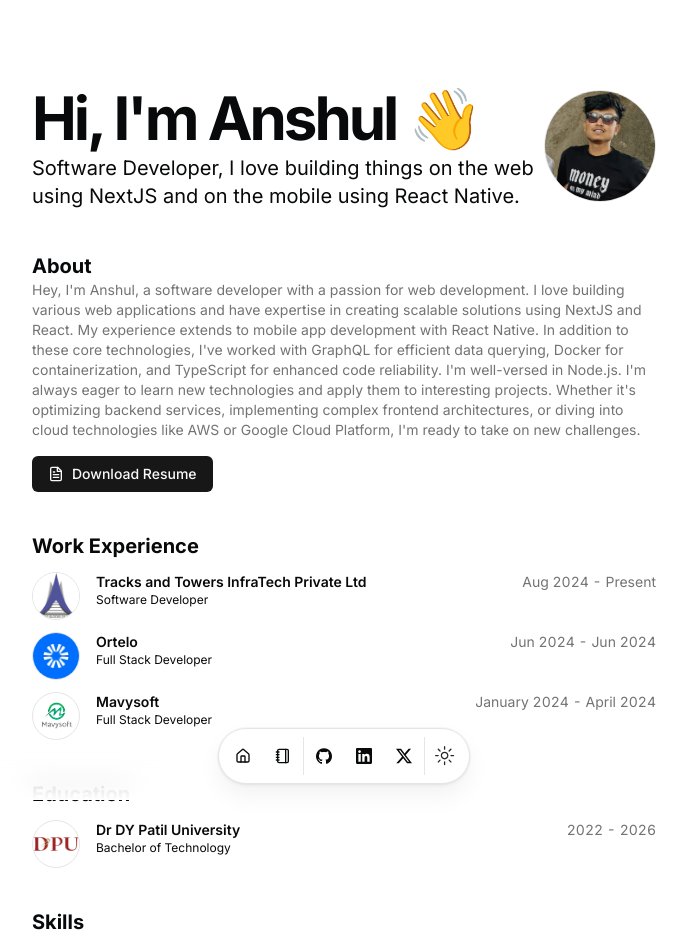
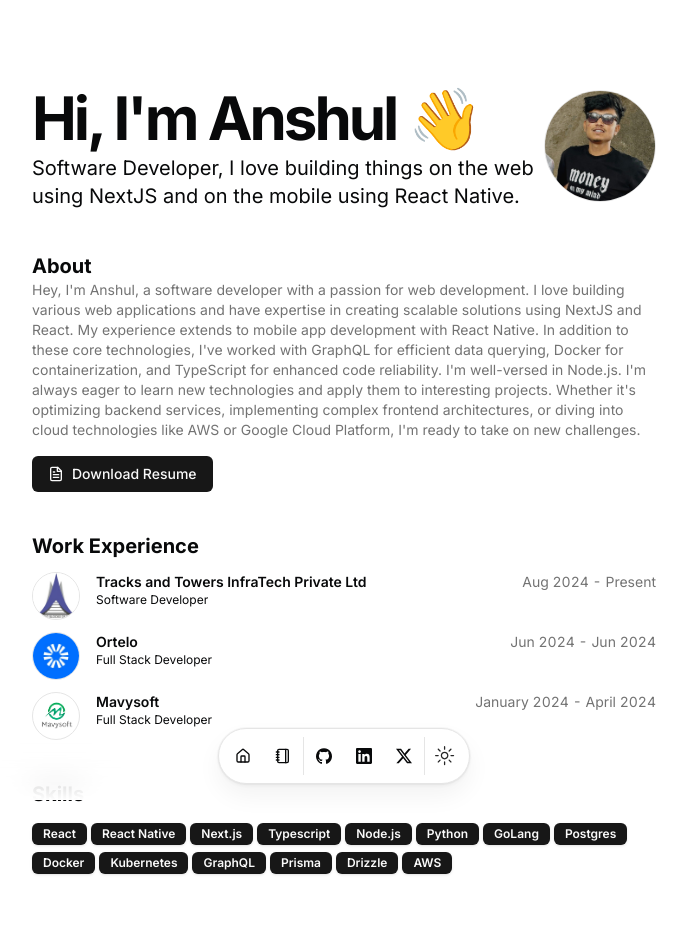
Before and after one commit to AnshulKahar2729/anshul-portofolio, a Next.js app: page / in a window 1280 px wide. Shown: the top 949 px of the page, without its empty margins (296-983 px from the left). Built offline with nearby package versions, Linux system fonts and the light colour scheme.

Commit message:
Remove LICENSE file and refactor components for improved styling and structure

```diff
--- a/src/app/page.tsx
+++ b/src/app/page.tsx
@@ -1,4 +1,3 @@
-import { HackathonCard } from "@/components/hackathon-card";
 import BlurFade from "@/components/magicui/blur-fade";
 import BlurFadeText from "@/components/magicui/blur-fade-text";
 import { ProjectCard } from "@/components/project-card";
@@ -91,7 +90,7 @@
           ))}
         </div>
       </section>
-      <section id="education">
+      {/* <section id="education">
         <div className="flex min-h-0 flex-col gap-y-3">
           <BlurFade delay={BLUR_FADE_DELAY * 7}>
             <h2 className="text-xl font-bold">Education</h2>
@@ -113,7 +112,7 @@
             </BlurFade>
           ))}
         </div>
-      </section>
+      </section> */}
       <section id="skills">
         <div className="flex min-h-0 flex-col gap-y-3">
           <BlurFade delay={BLUR_FADE_DELAY * 9}>
@@ -121,8 +120,16 @@
           </BlurFade>
           <div className="flex flex-wrap gap-1">
             {DATA.skills.map((skill, id) => (
-              <BlurFade key={skill} delay={BLUR_FADE_DELAY * 10 + id * 0.05}>
-                <Badge key={skill}>{skill}</Badge>
+              <BlurFade
+                key={skill}
+                delay={BLUR_FADE_DELAY * 10 + id * 0.05}
+              >
+                <Badge
+                  key={skill}
+                  className="cursor-default transform transition-all duration-300 hover:scale-110 hover:rotate-1"
+                >
+                  {skill}
+                </Badge>
               </BlurFade>
             ))}
           </div>
--- a/src/components/project-card.tsx
+++ b/src/components/project-card.tsx
@@ -1,3 +1,5 @@
+"use client";
+
 import { Badge } from "@/components/ui/badge";
 import {
   Card,
@@ -41,6 +43,7 @@
   className,
 }: Props) {
   return (
+    <div className="transform transition-all duration-300 hover:-translate-y-2">
       <Card
         className={
           "flex flex-col overflow-hidden border hover:shadow-lg transition-all duration-300 ease-out h-full"
@@ -112,5 +115,6 @@
           )}
         </CardFooter>
       </Card>
+    </div>
   );
 }
--- a/src/components/resume-card.tsx
+++ b/src/components/resume-card.tsx
@@ -4,7 +4,6 @@
 import { Badge } from "@/components/ui/badge";
 import { Card, CardHeader } from "@/components/ui/card";
 import { cn } from "@/lib/utils";
-import { motion } from "framer-motion";
 import { ChevronRightIcon } from "lucide-react";
 import Link from "next/link";
 import React from "react";
@@ -44,6 +43,7 @@
       className="block cursor-pointer"
       onClick={handleClick}
     >
+      <div className="transform transition-all duration-300 hover:translate-x-2">
         <Card className="flex">
           <div className="flex-none">
             <Avatar className="border size-12 m-auto bg-muted-background dark:bg-foreground">
@@ -87,24 +87,17 @@
               {subtitle && <div className="font-sans text-xs">{subtitle}</div>}
             </CardHeader>
             {description && (
-            <motion.div
-              initial={{ opacity: 0, height: 0 }}
-              animate={{
-                opacity: isExpanded ? 1 : 0,
-
-                height: isExpanded ? "auto" : 0,
-              }}
-              transition={{
-                duration: 0.7,
-                ease: [0.16, 1, 0.3, 1],
-              }}
-              className="mt-2 text-xs sm:text-sm"
+              <div
+                className={`mt-2 text-xs sm:text-sm ${
+                  isExpanded ? "" : "hidden"
+                }`}
               >
                 {description}
-            </motion.div>
+              </div>
             )}
           </div>
         </Card>
+      </div>
     </Link>
   );
 };
--- a/src/data/resume.tsx
+++ b/src/data/resume.tsx
@@ -17,16 +17,19 @@
   avatarUrl: "/me.png",
   skills: [
     "React",
+    "React Native",
     "Next.js",
     "Typescript",
     "Node.js",
     "Python",
+    "GoLang",
     "Postgres",
     "Docker",
     "Kubernetes",
     "GraphQL",
     "Prisma",
     "Drizzle",
+    "AWS",
   ],
   navbar: [
     { href: "/", icon: HomeIcon, label: "Home" },
```
Also changed, not shown: 1 other file (tests, documents, lock files or other folders). Lines whose indentation alone changed are shown as unchanged.
